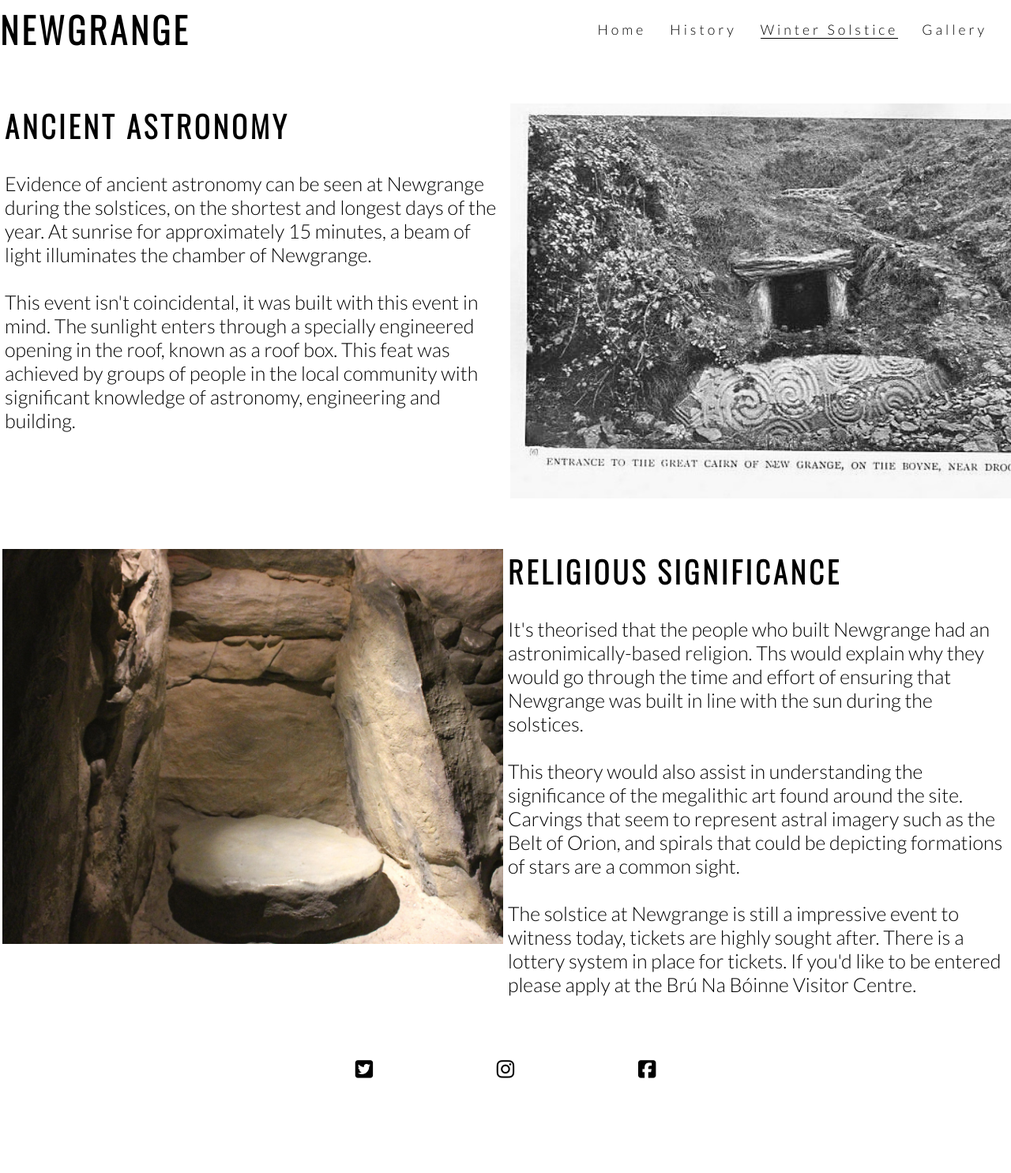
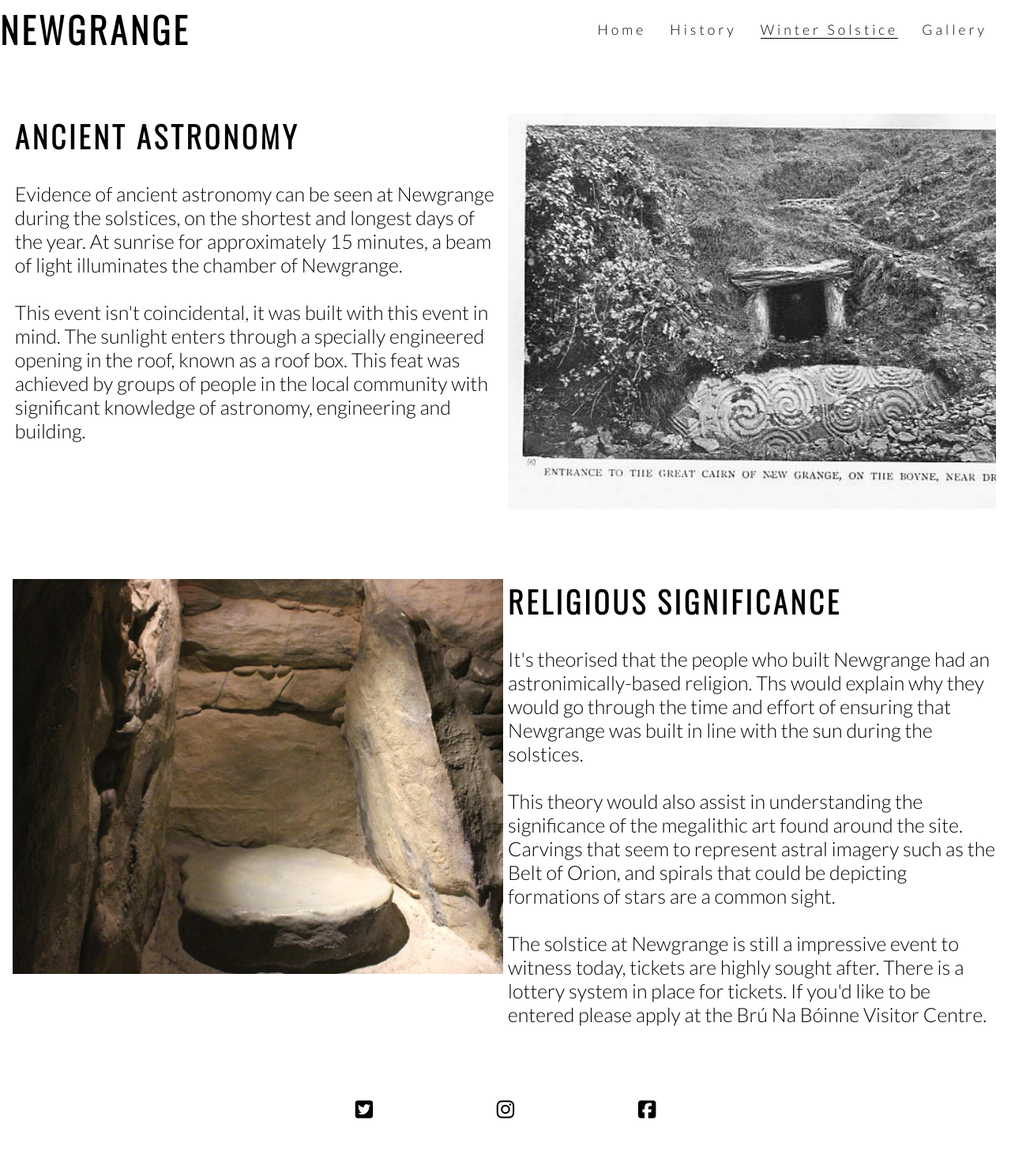
Before and after one commit to Code-Institute-Submissions/fionatreacy-First-project-resubmission, a plain HTML site: page winter-solstice.html in a window 1280 px wide. Shown: the whole page at 79% size. Before the commit the page ends 1443 px from the top, so only its background shows below. Drawn offline with nearby package versions, Linux system fonts and the light colour scheme.

Commit message:
add layout to winter solstice page

```diff
--- a/assets/css/style.css
+++ b/assets/css/style.css
@@ -212,7 +212,7 @@ footer {
     padding-top: 50px;
     float: left;
     width: fit-content;
-    margin: auto;
+    margin: 1%;
     height: 100%;
     overflow: hidden;
     font-size: 125%;
@@ -233,7 +233,7 @@ footer {
     padding-top: 50px;
     float: left;
     width: fit-content;
-    margin: auto;
+    margin: 1%;
     height: 100%;
     overflow: hidden;
     font-size: 125%;
@@ -254,7 +254,8 @@ footer {
 #solstice-1 {
     padding-top: 50px;
     float: left;
-    width: 100%;
+    width: fit-content;
+    margin: 1%;
     height: 100%;
     overflow: hidden;
     font-size: 125%;
@@ -274,7 +275,8 @@ footer {
 #solstice-2 {
     padding-top: 50px;
     float: left;
-    width: 100%;
+    width: fit-content;
+    margin: 1%;
     height: 100%;
     overflow: hidden;
     font-size: 125%;
```
